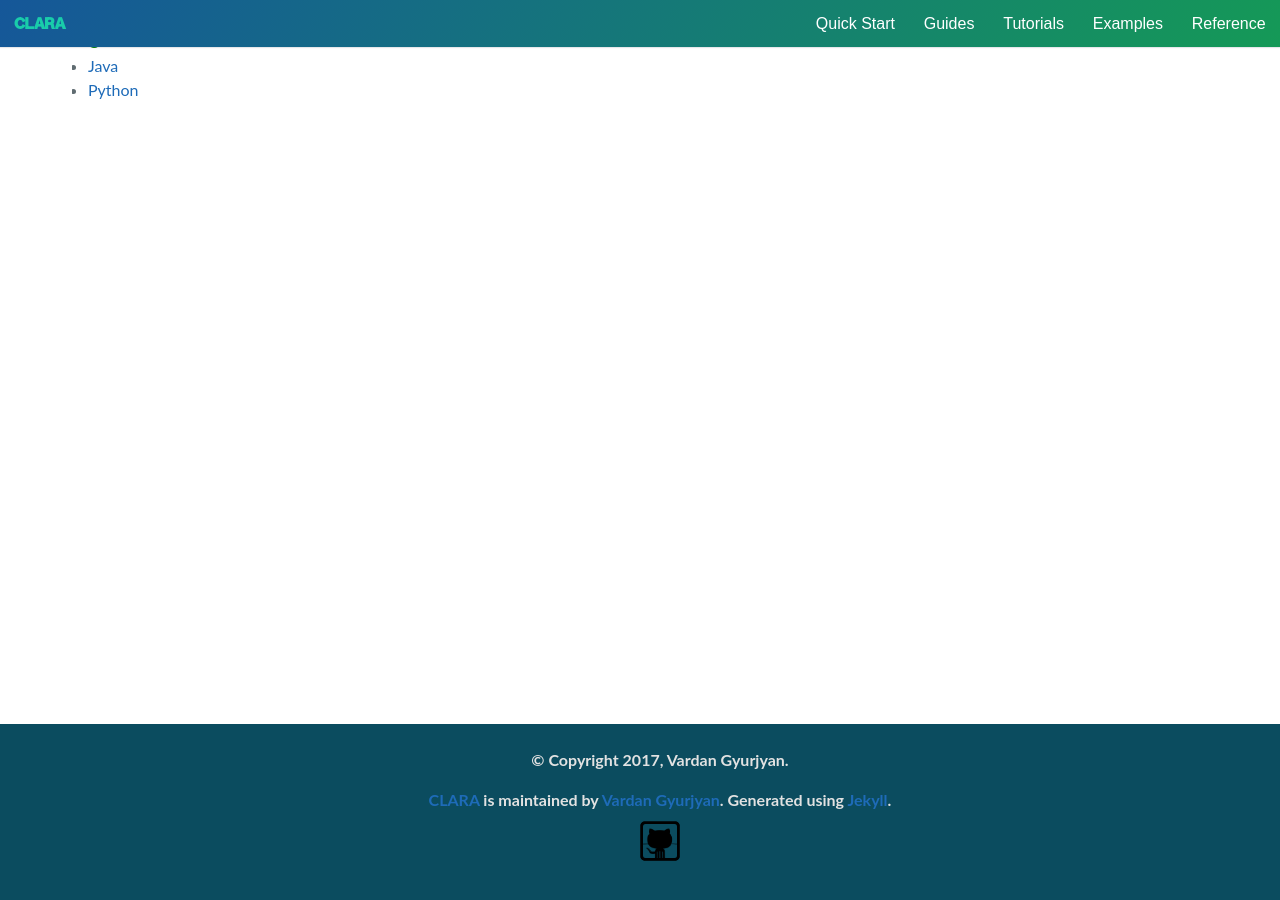
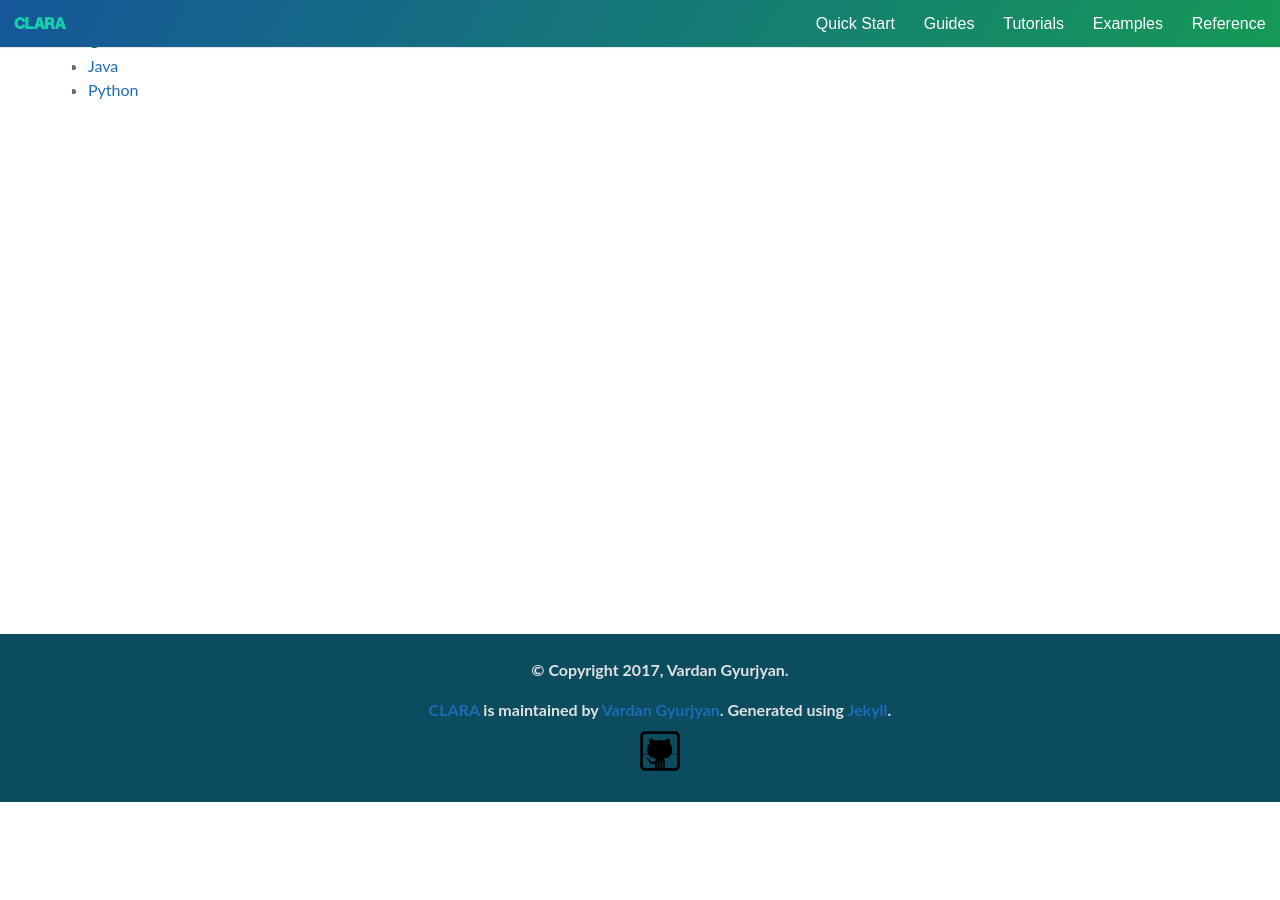
Before and after one commit to JeffersonLab/clara-docs, a Jekyll site: the page built from docs/quickstart/cpp.md, in a window 1280 px wide and 900 px high, scrolled down 98 px. Built offline with Jekyll 4.4.1, drawn with Linux system fonts in a browser that asks for light colours; nearby versions of some CDN libraries; after the commit the page ends 900 px from its top, so only the background shows below that.

Commit message:
Use CSS flex model to put footer at the bottom

```diff
--- a/_layouts/base.html
+++ b/_layouts/base.html
@@ -5,17 +5,19 @@
 
   <body>
 
-    {% include page-header.html %}
+    <div class="site-wrapper">
 
-    <section class="middle">
+      {% include page-header.html %}
 
-      {{ content }}
+      <section class="middle">
 
-      <div class="push"></div>
+        {{ content }}
 
-    </section>
+      </section>
 
-    {% include footer.html %}
+      {% include footer.html %}
+
+    </div>
 
   </body>
 
--- a/_layouts/default.html
+++ b/_layouts/default.html
@@ -4,6 +4,8 @@
   {% include head.html %}
 
   <body>
+
+    <div class="site-wrapper">
 
       {% include header.html %}
 
@@ -23,6 +25,8 @@
 
       {% include footer.html %}
 
+    </div>
+
   </body>
 
 </html>
--- a/css/cayman.css
+++ b/css/cayman.css
@@ -231,22 +231,7 @@
   color: #fff;
   text-align: center;
   background-color: #0B4C5F;
-  display: block;
   overflow: hidden;
-  position: relative;
-  height: 11em;
-}
-@media screen and (min-width: 64em) {
-  .site-footer {
-    /*padding: 5rem 6rem;*/
-    font-size: 1rem;
-  }
-}
-@media screen and (min-width: 42em) and (max-width: 64em) {
-  .site-footer {
-    /*padding: 3rem 4rem;*/
-    font-size: 1rem;
-  }
 }
 @media screen and (max-width: 42em) {
   .site-footer {
@@ -254,10 +239,6 @@
     padding-top: 1rem;
     padding-right: 2.5rem;
     font-size: 0.9rem;
-    height: 14em;
-    display: block;
-    overflow: hidden;
-    position: relative;
   }
 }
 .site-footer-owner {
@@ -267,18 +248,6 @@
 }
 .site-footer-credits {
   color: #819198;
-}
-.site-footer,
-.push {
-  clear: both;
-}
-.push {
-  height: 4em;
-}
-@media screen and (max-width: 42em) {
-  .push {
-    height: 1px;
-  }
 }
 /* Make exception with icons like github */
 
@@ -412,12 +381,16 @@
 }
 
 
+.site-wrapper {
+  display: flex;
+  min-height: 100%;
+  flex-direction: column;
+}
 .middle {
   width: 100%;
   padding: 0 4rem;
-  min-height: 86%;
-  height: auto !important;
   margin: 3rem auto 0;
+  flex: 1;
 }
 @media screen and (max-width: 64em) {
   .middle {
@@ -449,7 +422,6 @@
   max-width: 80rem;
   position: relative;
   padding: 2rem .5rem 0;
-  min-height: 86%;
 }
 .content-wrapper {
   float: left;
@@ -459,7 +431,6 @@
   margin-left: 16rem;
   margin-right: 16rem;
   padding: 0 2rem 2rem;
-  min-height: 86%;
   height: auto !important;
 }
 @media screen and (max-width: 80rem) {
@@ -514,7 +485,6 @@
   width: 16rem;
   margin-right: -16rem;
   overflow: hidden;
-  min-height: 86%;
   padding-top: .5rem;
 }
 .right-sidebar {
@@ -524,7 +494,6 @@
   margin-left: -16rem;
   overflow: hidden;
   color: #eee;
-  min-height: 86%;
 }
 .left-sidebar ul {
   padding-left: 0;
@@ -557,7 +526,6 @@
     float: none;
     margin-right: 0;
     margin-bottom: 2rem;
-    min-height: 0;
   }
   .right-sidebar {
     display: none;
```
Lines whose indentation alone changed are shown as unchanged.
